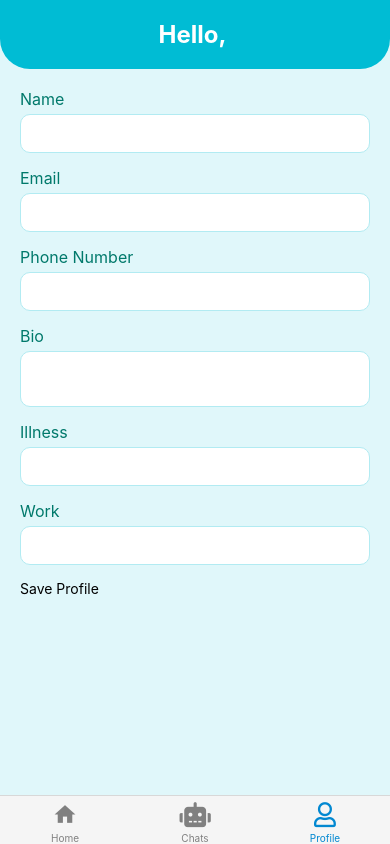
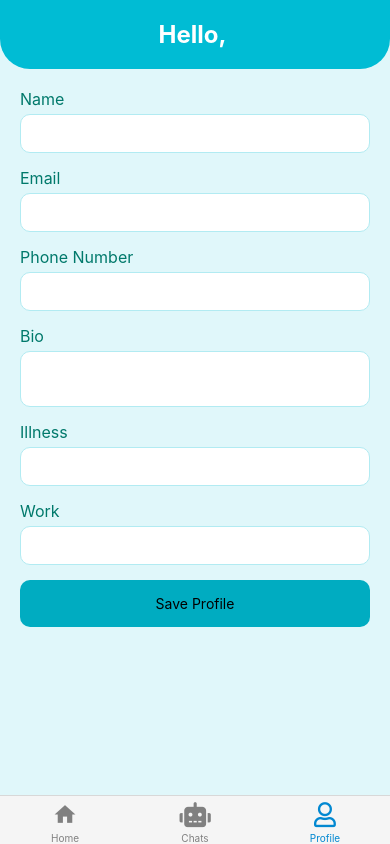
Before and after one commit to hadi-karnib/VerbalBotic-front, a React Native app in the folder verbalbotic/: screen /Profile in a window 390 px wide. Built offline with nearby package versions, Linux system fonts and the light colour scheme.

Commit message:
added button style

```diff
--- a/verbalbotic/screens/Profile.js
+++ b/verbalbotic/screens/Profile.js
@@ -149,6 +149,13 @@ const styles = StyleSheet.create({
     marginBottom: 15,
     backgroundColor: "#FFF",
   },
+
+  button: {
+    backgroundColor: "#00ACC1",
+    padding: 15,
+    borderRadius: 10,
+    alignItems: "center",
+  },
 });
 
 export default Profile;
```
